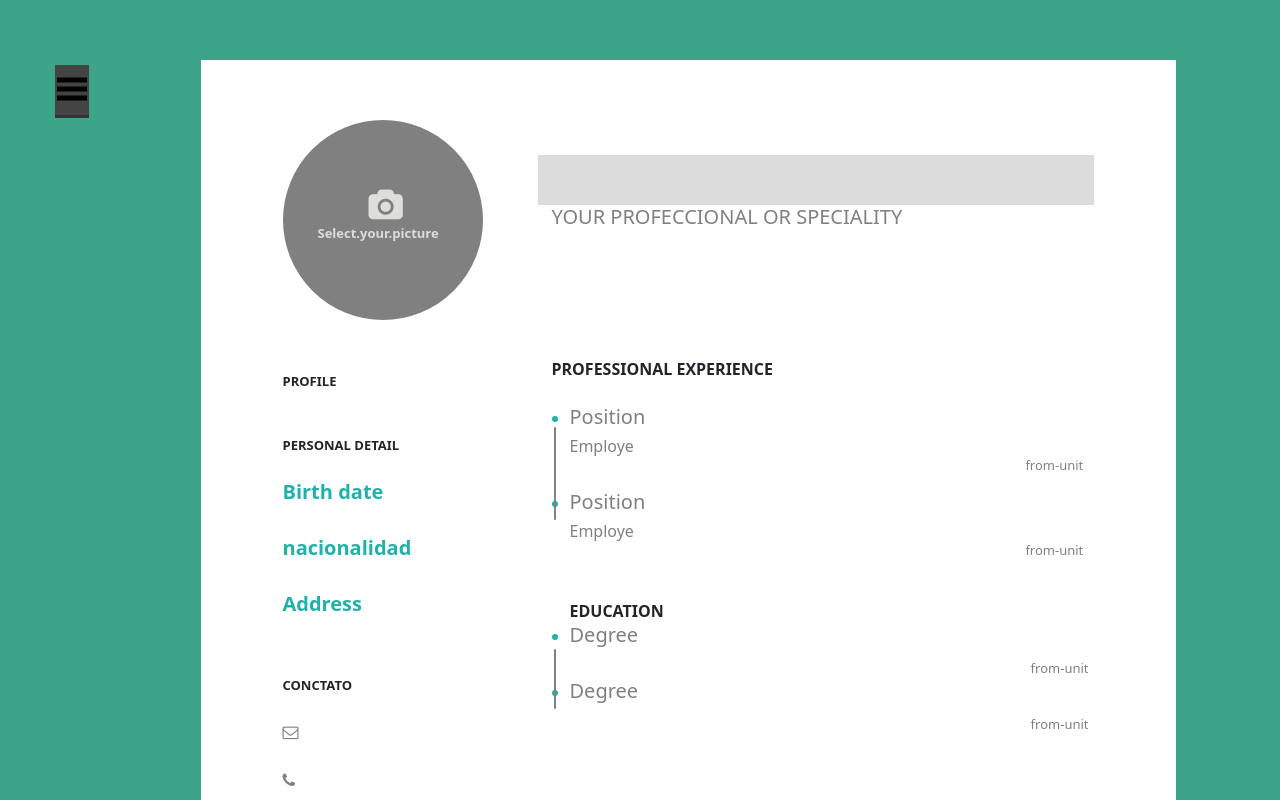
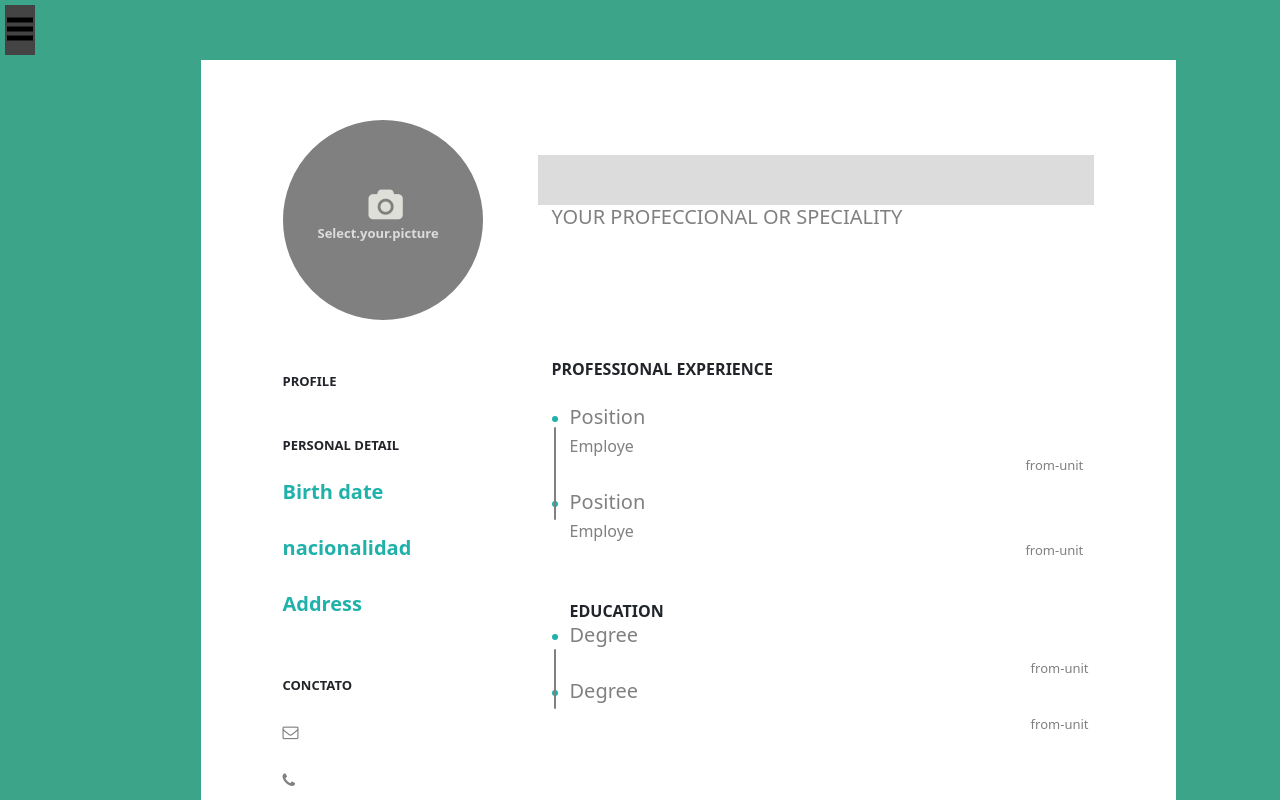
Before and after one commit to luisduv/resumen, a React (Create React App) app: page / in a window 1280 px wide. Shown: the top 800 px of the page. Built offline with nearby package versions, Linux system fonts and the light colour scheme.

Commit message:
menu actualizado

```diff
--- a/src/index.css
+++ b/src/index.css
@@ -19,7 +19,7 @@ code {
   z-index: 1; /* Stay on top */
   top: 0;
   left: 0;
-  background-color: #111; /* Black*/
+  background-color: white; /* Black    este es el color de el menu dentro*/
   overflow-x: hidden; /* Disable horizontal scroll */
   padding-top: 60px; /* Place content 60px from the top */
   transition: 0.5s; /* 0.5 second transition effect to slide in the sidenav */
@@ -61,9 +61,17 @@ overflow-x: hidden;
 }
 
 /* Add a black background color to the top navigation */
-.topnav {
-  background-color: #333;
+.topnav a {
   overflow: hidden;
+
+}
+
+.raya a{
+  display: flex;
+  justify-content: flex-start;
+
+   background: transparent;
+
 }
 
 /* Style the links inside the navigation bar */
@@ -75,11 +83,12 @@ overflow-x: hidden;
   padding: 14px 16px;
   text-decoration: none;
   font-size: 17px;
+
 }
 
 /* Change the color of links on hover */
 .topnav a:hover {
-  background-color: #ddd;
+  opacity: 0.4;
   color: black;
 }
 
@@ -108,6 +117,13 @@ display: none;
 }
 
 .menu{
+  display: flex;
+  justify-content: flex-start;
+  position: fixed;
+  left: 0px;
+  top: 0px;
+
+
 background: #000;
 display: none;
 padding: 5px;
@@ -146,7 +162,7 @@ a{
 }
 
 .letraBlanco{
-  color:white;
+  color:black;
 }
 
 
--- a/src/page/Pagina.js
+++ b/src/page/Pagina.js
@@ -68,14 +68,14 @@ export default class Pagina extends Component{
                     </svg>
                 </button> */}
 
-        <div id="sideNavigation" className="sidenav">
-               <a href="javascript:void(0)" className="closebtn" onClick={()=>this.closeNav()} >&times;</a>
+               <div id="sideNavigation" className="sidenav">
+                 <a href="javascript:void(0)" className="closebtn" onClick={()=>this.closeNav()} >&times;</a>
                <div className='conteiner'>
 
-               <form id="formulario"  className="form-grup">
+               <form id="formulario"  className="form-control">
 
                <label for="profile" className='letraBlanco'>Profile</label><br></br>
-               <input onChange={this.handleChange} name="profile" id="profile" className="form-control " placeholder="Perfil" type="text"></input><br></br>
+               <input onChange={this.handleChange} name="profile" id="profile" className="form-control col-xs-4" placeholder="Perfil" type="text"></input><br></br>
 
                <label for="BirthDate" className='letraBlanco'>Birth Date</label><br></br>
                <input onChange={this.handleChange} name="BirthDate" id="BirthDate" className="form-control " placeholder="fecha Cumpleaños" type="date"></input><br></br>
@@ -122,8 +122,8 @@ export default class Pagina extends Component{
              </div>
 
              <nav className="topnav">
-               <a href="#" onClick={()=>this.openNav()}  >
-                 <svg width="30" height="30" id="icoOpen">
+               <a href="#" className="raya" onClick={()=>this.openNav()}  >
+                 <svg width="26" height="30"  id="icoOpen">
                      <path d="M0,5 30,5" stroke="#000" stroke-width="5"/>
                      <path d="M0,14 30,14" stroke="#000" stroke-width="5"/>
                      <path d="M0,23 30,23" stroke="#000" stroke-width="5"/>
```
